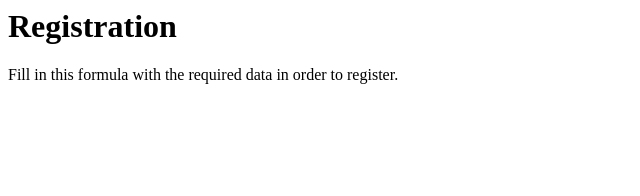
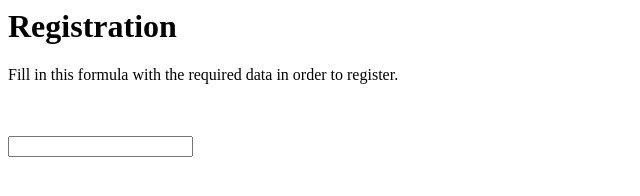
Before and after one commit to Ivansidorov99/html, a plain HTML site: page index.html in a window 1280 px wide. Shown: the whole page, without its empty margins (0-640 px from the left). Drawn offline with Linux system fonts and the light colour scheme.

Commit message:
Update index.html

```diff
--- a/index.html
+++ b/index.html
@@ -5,5 +5,7 @@
 <body>
   <h1>Registration</h1>
   <p>Fill in this formula with the required data in order to register.</p>
+  <br><br>
+  <input type="text" id="username" name="uname">
 <body>
 </html>
```
